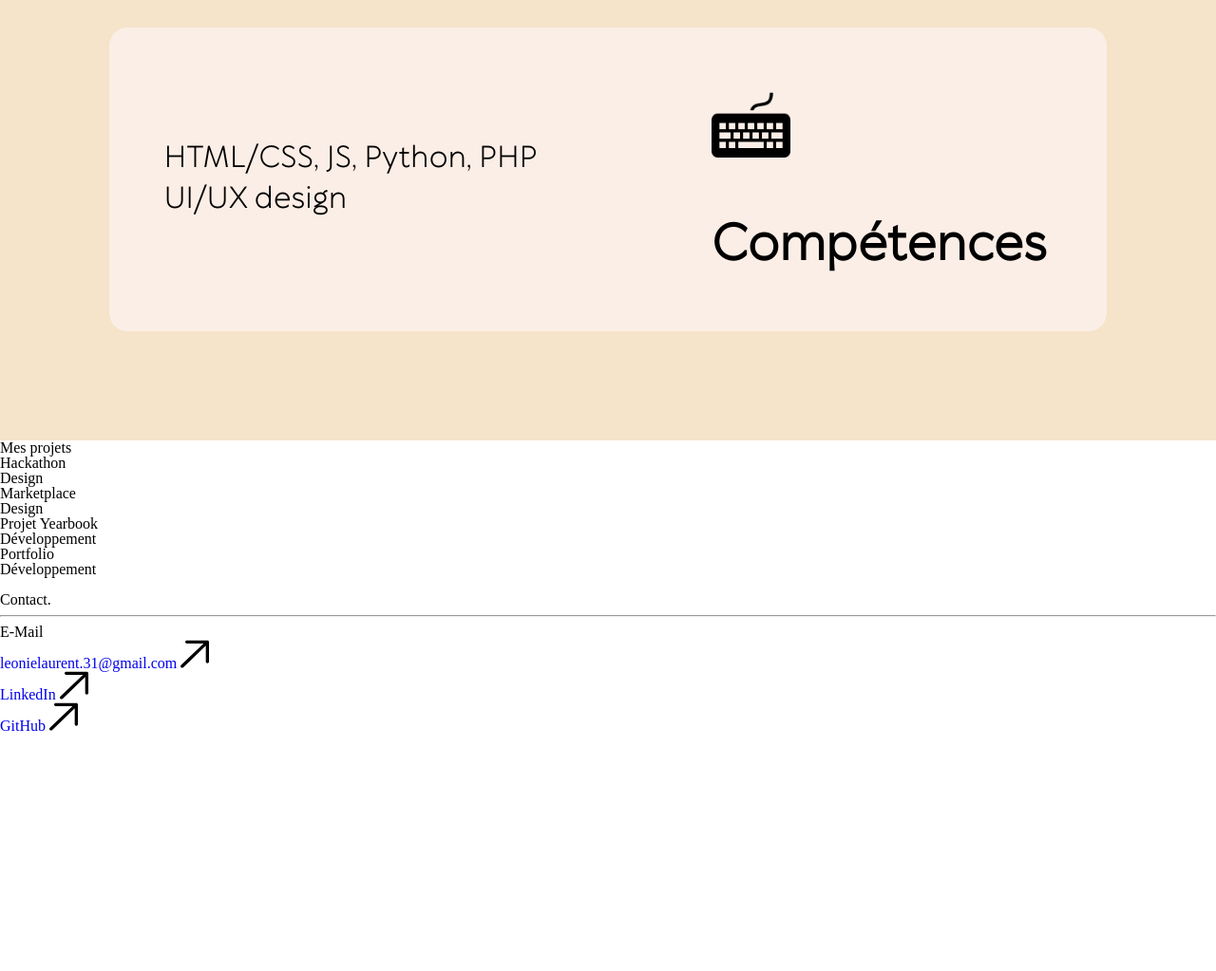
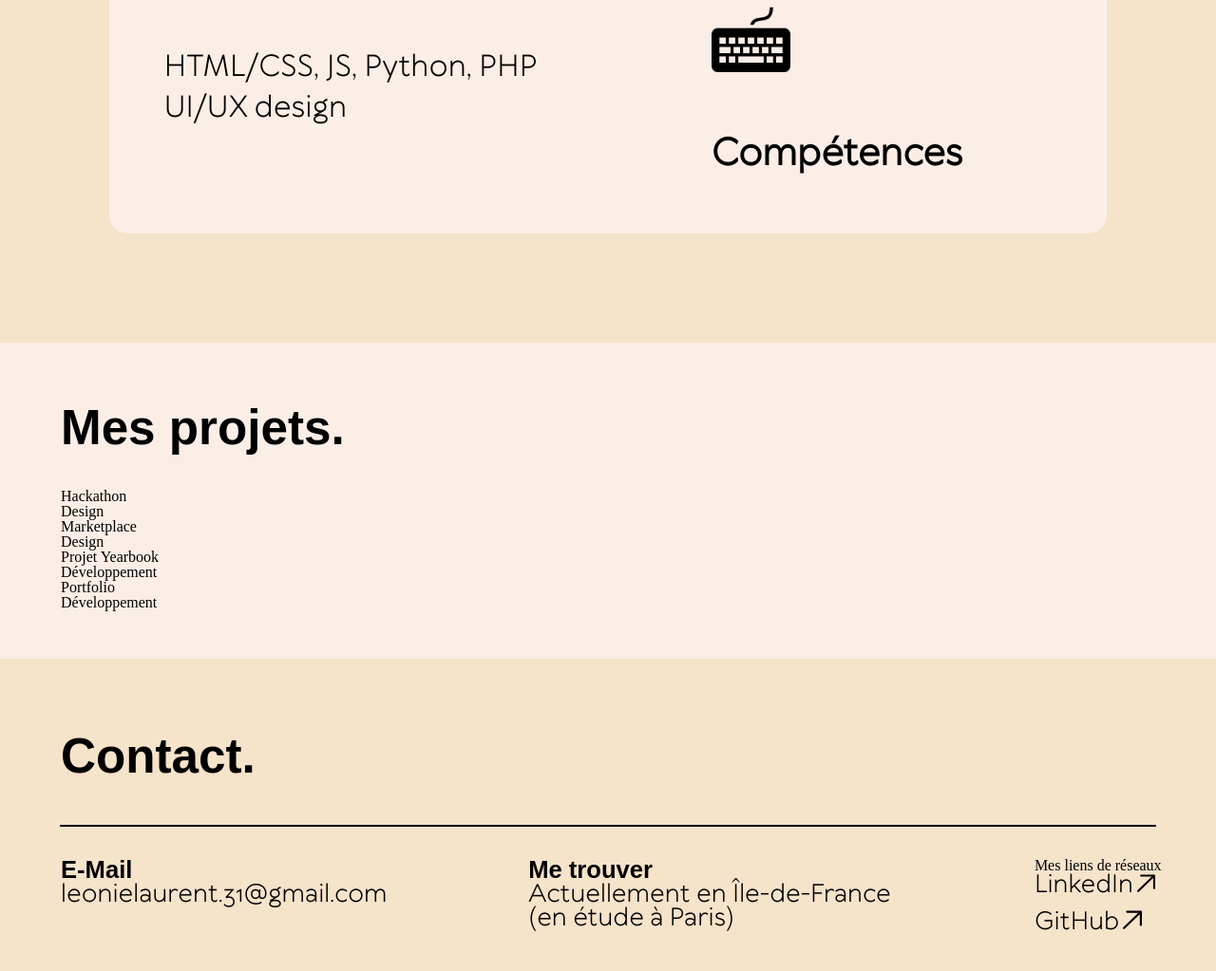
Before and after one commit to leonielrnt/PortfolioH2, a plain HTML site: page index.html in a window 1280 px wide. Shown: the part 1769-2792 px from the top of the page at 95% size. Before the commit the page ends 2542 px from the top, so only its background shows below. Drawn offline with Linux system fonts and the light colour scheme; a web font is replaced by a local one.

Commit message:
Implementation of the contact section, creation of script.js and beginning of the project sction

```diff
--- a/index.html
+++ b/index.html
@@ -6,6 +6,8 @@
     <meta name="viewport" content="width=device-width, initial-scale=1.0">
     <title>Portfolio</title>
     <link rel="stylesheet" href="style.css">
+    <link rel="stylesheet" href="https://use.typekit.net/tub0iix.css">
+    <!-- Importation d'une police d'Adobe Fonts -->
 </head>
 
 <body>
@@ -69,56 +71,77 @@
                 </div>
             </div>
         </section>
-        <section>
-            <!-- Projects section -->
-            <h1>Mes projets</h1>
-            <div>
-                <div>
-                    <h2>Hackathon</h2>
-                    <p>Design</p>
+        <section class="projects-section__background">
+            <h1 class="projects-section__title">Mes projets.</h1>
+            <div class="projects-section__projects">
+                <div class="projects-section__container">
+                    <div class="projects-section__1" onclick="showDescription(0)">
+                        <h2 class="projects-section__title-project">Hackathon</h2>
+                        <p class="projects-section__category">Design</p>
+                    </div>
+                    <div class="projects-section__2" onclick="showDescription(1)">
+                        <h2 class="projects-section__title-project">Marketplace</h2>
+                        <p class="projects-section__category">Design</p>
+                    </div>
+                    <div class="projects-section__3" onclick="showDescription(2)">
+                        <h2 class="projects-section__title-project">Projet Yearbook</h2>
+                        <p class="projects-section__category">Développement</p>
+                    </div>
+                    <div class="projects-section__4" onclick="showDescription(3)">
+                        <h2 class="projects-section__title-project">Portfolio</h2>
+                        <p class="projects-section__category">Développement</p>
+                    </div>
                 </div>
-                <div>
-                    <h2>Marketplace</h2>
-                    <p>Design</p>
-                </div>
-                <div>
-                    <h2>Projet Yearbook</h2>
-                    <p>Développement</p>
-                </div>
-                <div>
-                    <h2>Portfolio</h2>
-                    <p>Développement</p>
-                </div>
-            </div>
-            <div>
-                <img src="" alt="">
-                <img src="" alt="">
-                <img src="" alt="">
-                <img src="" alt="">
-            </div>
-        </section>
-        <section>
-            <!-- Contact section -->
-            <div>
-                <h1>Contact.</h1>
-                <hr>
-                <div>
-                    <div>
-                        <h3>E-Mail</h3>
-                        <a href="mailto:leonielaurent.31@gmail.com">leonielaurent.31@gmail.com</a>
-                        <img src="img/arrow.svg" alt="">
+                <div class="projects-section__container-cards">
+                    <div class="projects-section__description" id="desc0">
+                        <img src="img/logo_hackathon.png" alt="Hackathon Image">
+                        <p>Description du Hackathon</p>
                     </div>
-                    <div>
-                        <a href="https://www.linkedin.com/in/leonielaurent/" target="_blank">LinkedIn</a>
-                        <img src="img/arrow.svg" alt="">
+                    <div class="projects-section__description" id="desc1">
+                        <img src="img/marketplace_img.png" alt="Marketplace Image">
+                        <p>Description du Marketplace</p>
                     </div>
-                    <div>
-                        <a href="https://github.com/leonielrnt" target="_blank">GitHub</a>
-                        <img src="img/arrow.svg" alt="">
+                    <div class="projects-section__description" id="desc2">
+                        <img src="img/logo_yearbook.svg" alt="Projet Yearbook Image">
+                        <p>Description du Projet Yearbook</p>
+                    </div>
+                    <div class="projects-section__description" id="desc3">
+                        <img src="img/portfolio_image.png" alt="Portfolio Image">
+                        <p>Description du Portfolio</p>
                     </div>
                 </div>
             </div>
         </section>
+        <!-- Contact section -->
+        <footer>
+            <!-- Contact section -->
+            <div class="contact-section__background">
+                <h1 id="contact-section__title">Contact.</h1>
+                <hr>
+                <div class="contact-section__content">
+                    <div class="contact-section__mail">
+                        <h3 class="contact-section__title-mail">E-Mail</h3>
+                        <a href="mailto:leonielaurent.31@gmail.com">leonielaurent.31@gmail.com</a>
+                    </div>
+                    <div class="contact-section__localisation">
+                        <h3 class="contact-section__localisation-title">Me trouver</h3>
+                        <p class="contact-section__localisation-text">Actuellement en Île-de-France (en étude à Paris)
+                        </p>
+                    </div>
+                    <div class="contact-section__external-links">
+                        <h3 class="contact-section__links-title">Mes liens de réseaux</h3>
+                        <div class="contact-section__links">
+                            <a href="https://www.linkedin.com/in/leonielaurent/" target="_blank">LinkedIn</a>
+                            <img class="contact-section__arrow" src="img/arrow.svg" alt="">
+                        </div>
+                        <div class="contact-section__links">
+                            <a href="https://github.com/leonielrnt" target="_blank">GitHub</a>
+                            <img class="contact-section__arrow" src="img/arrow.svg" alt="">
+                        </div>
+                    </div>
+                </div>
+            </div>
+        </footer>
     </main>
 </body>
 <script src="script.js"></script>
--- a/script.js
+++ b/script.js
@@ -0,0 +1,10 @@
+function showDescription(index) {
+    // Masquer toutes les descriptions
+    var descriptions = document.getElementsByClassName('projects-section__description');
+    for (var i = 0; i < descriptions.length; i++) {
+    descriptions[i].style.display = 'none';
+    }
+
+    // Afficher la description correspondante
+    document.getElementById('desc' + index).style.display = 'block';
+    }
--- a/style.css
+++ b/style.css
@@ -257,13 +257,16 @@ table {
 }
 
 #about-title__main {
+  font-family: "the-seasons", sans-serif;
+  font-weight: 700;
+  font-style: normal;
   font-size: 5vw;
   padding-right: 10vw;
 }
 
 .about-text__description-studies {
   font-family: Wellington Regular;
-  font-size: 2.4vw;
+  font-size: 2vw;
   line-height: 3vw;
   padding-top: 6.5vw;
   padding-bottom: 6.5vw;
@@ -275,7 +278,7 @@ table {
 
 .about-text__description-myself {
   font-family: Wellington Regular;
-  font-size: 2.4vw;
+  font-size: 2vw;
   line-height: 3vw;
   padding-bottom: 6.5vw;
 }
@@ -317,7 +320,7 @@ table {
 
 .about-title__computer-skills {
   font-family: Wellington Regular;
-  font-size: 4vw;
+  font-size: 3vw;
   font-weight: bold;
 }
 
@@ -332,7 +335,7 @@ table {
 
 .about-text__computer-skills:first-of-type {
   font-family: Wellington Regular;
-  font-size: 2.4vw;
+  font-size: 2vw;
   line-height: 3vw;
   padding-top: 3vw;
   padding-bottom: 1vw;
@@ -340,7 +343,7 @@ table {
 
 .about-text__computer-skills:last-of-type {
   font-family: Wellington Regular;
-  font-size: 2.4vw;
+  font-size: 2vw;
   line-height: 3vw;
   padding-bottom: 3vw;
 }
@@ -378,7 +381,7 @@ table {
 
 .about-title__skills {
   font-family: Wellington Regular;
-  font-size: 4vw;
+  font-size: 3vw;
   font-weight: bold;
 }
 
@@ -406,7 +409,144 @@ table {
 
 /* Projects section */
 
-/* Pour les images, on fait un container où on met toutes les images
-qui auront une position absolute (elles dépendront du container).
-Ou alors le texte utilise toute la largeur, puis lorsqu'on passe la souris
-sur la ligne, le texte à gauche (le titre) se décale un peu et l'image s'affiche */
+.projects-section__background {
+  background-color: #fbeee6;
+  padding-left: 5vw;
+  padding-right: 5vw;
+  padding-bottom: 4vw;
+}
+
+.projects-section__projects {
+  display: flex;
+  flex-direction: row;
+  justify-content: space-between;
+}
+
+.projects-section__title {
+  font-family: "the-seasons", sans-serif;
+  font-weight: 700;
+  font-style: normal;
+  font-size: 4vw;
+  padding-top: 5vw;
+  padding-bottom: 3vw;
+}
+
+#desc0 {
+  display: none;
+}
+
+#desc1 {
+  display: none;
+}
+
+#desc2 {
+  display: none;
+}
+
+#desc3 {
+  display: none;
+}
+
+/* Footer */
+
+.contact-section__background {
+  background-color: #f5e3ca;
+  padding-top: 6vw;
+  padding-bottom: 3vw;
+}
+
+#contact-section__title {
+  font-family: "the-seasons", sans-serif;
+  font-weight: 700;
+  font-style: normal;
+  font-size: 4vw;
+  padding-bottom: 3vw;
+  padding-left: 5vw;
+}
+
+hr {
+  border: 0.1vw solid black;
+  width: 90%;
+}
+
+.contact-section__content {
+  padding-top: 2vw;
+
+  display: flex;
+  flex-direction: row;
+  justify-content: space-between;
+  align-items: flex-start;
+}
+
+.contact-section__title-mail {
+  font-family: "the-seasons", sans-serif;
+  font-weight: 700;
+  font-style: normal;
+  font-size: 2vw;
+}
+
+.contact-section__mail {
+  font-family: wellington regular;
+  font-size: 2vw;
+  color: black;
+  padding-left: 5vw;
+}
+
+.contact-section__mail a {
+  font-family: wellington regular;
+  font-size: 2vw;
+  color: black;
+}
+
+.contact-section__localisation-title {
+  font-family: "the-seasons", sans-serif;
+  font-weight: 700;
+  font-size: 2vw;
+}
+
+.contact-section__localisation-text {
+  font-family: Wellington Regular;
+  font-size: 2vw;
+  max-width: 30vw;
+}
+
+.contact-section__links a {
+  font-family: wellington regular;
+  font-size: 2vw;
+  color: black;
+}
+
+.contact-section__links img {
+  padding-right: 5vw;
+}
+
+.contact-section__links:last-of-type {
+  padding-top: 1vw;
+}
+
+/* Ajustement de la taille de l'image pour un écran de téléphone */
+
+@media screen and (max-width: 630px) {
+  .contact-section__links img {
+    width: 20vw;
+    height: auto;
+  }
+}
+
+/* Ajustement de la taille de l'image pour un écran de tablette */
+
+@media screen and (max-width: 1250px) {
+  .contact-section__links img {
+    width: 2vw;
+    height: auto;
+  }
+}
+
+/* Ajustement de la taille de l'image pour un écran d'ordinateur */
+
+@media screen and (min-width: 1250px) {
+  .contact-section__links img {
+    width: 1.5vw;
+    height: auto;
+  }
+}
```
Also changed, not shown: img/Nom.svg (deleted), img/marketplace_img.png (added), img/name_header.svg (deleted), img/portfolio_image.png (added).
